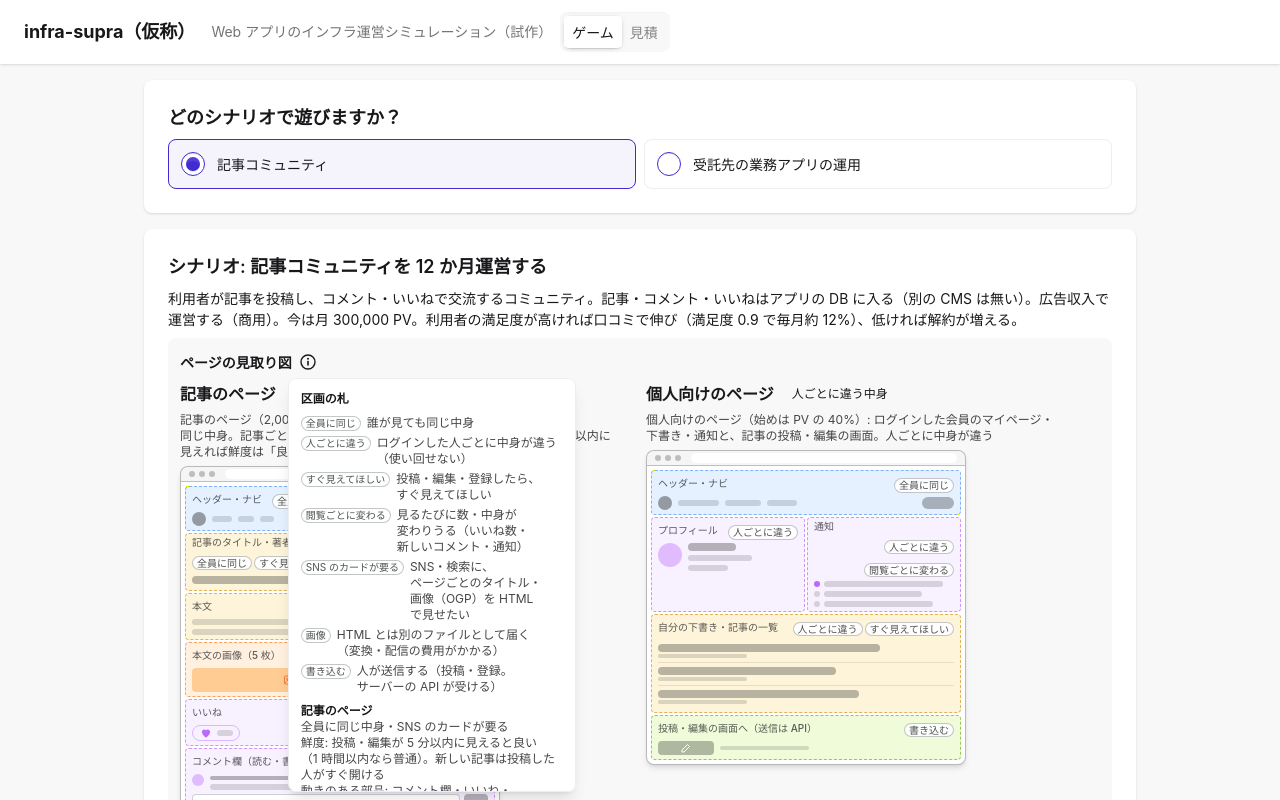
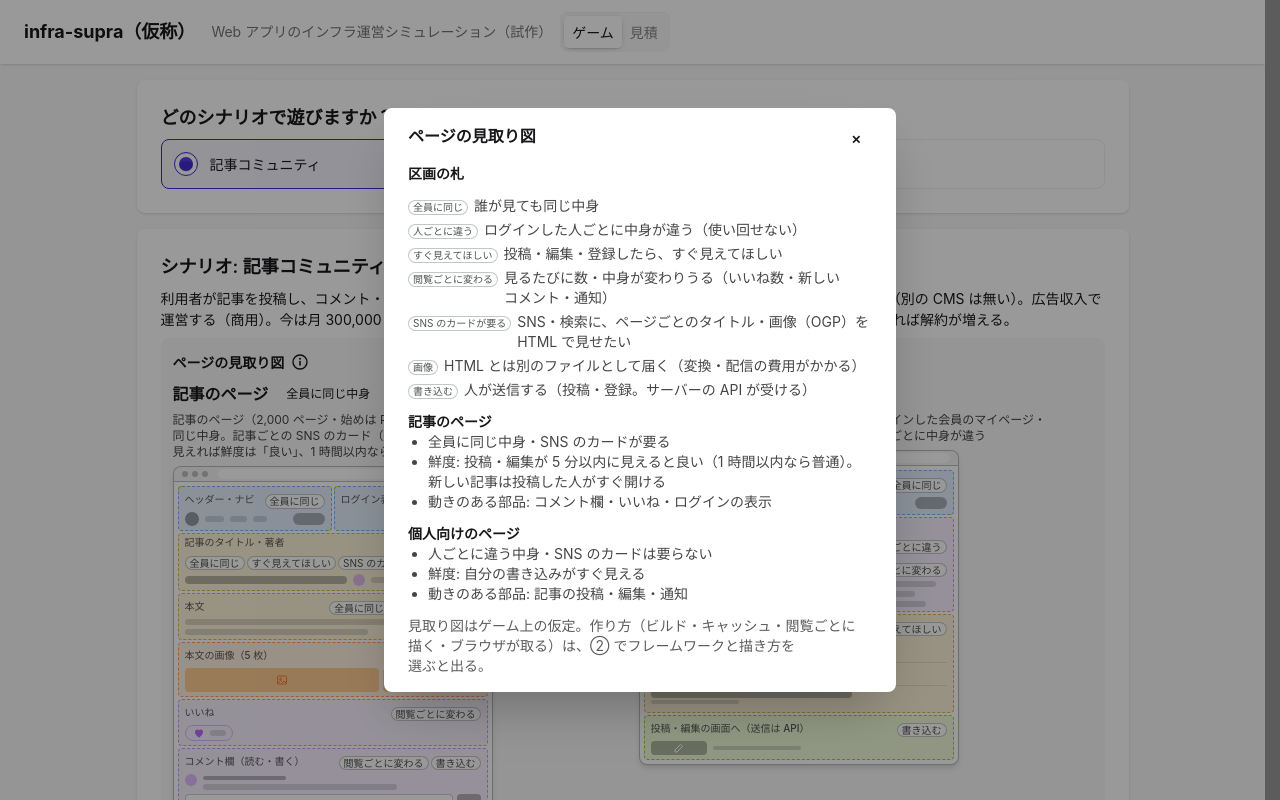
Before and after one commit to Daiius/infra-supra, a React (Vite) app in the folder packages/web/: page / in a window 1280 px wide. Both pictures are taken after a click on the button 307 px from the left and 362 px from the top of the page. Shown: the top 800 px of the page. Built offline with nearby package versions, Linux system fonts and the light colour scheme.

Commit message:
web: ⓘ の説明を吹き出しからダイアログにする（D-129）
開いたときだけ描き、見出しに対象の名前を出す。箇条は li・選択肢の説明は dl で組む。
構成図の箱の吹き出しは Popover に分けて残す。

```diff
--- a/packages/web/src/App.tsx
+++ b/packages/web/src/App.tsx
@@ -571,7 +571,7 @@ function Briefing({ onStart }: { onStart: (s: SaveData) => void }) {
                   <OptionText
                     name={`${o.label}を結ぶ`}
                     meta={[...commitmentMeta(o), '1 か月目から']}
-                    info={<Info>{o.premise}</Info>}
+                    info={<Info title={`${o.label}を結ぶ`}>{o.premise}</Info>}
                     why={null}
                   />
                 </label>
--- a/packages/web/src/info.tsx
+++ b/packages/web/src/info.tsx
@@ -1,8 +1,11 @@
-// 説明の ⓘ ボタン（選択肢の長い説明を畳む）。タップ・クリックで開閉し、Esc・外側のクリックで閉じる（hover だけに頼らない）。
+// 説明の ⓘ ボタン（Info。選択肢の長い説明を畳む）と、構成図の箱の吹き出し（Popover）。
+// Info は押すとダイアログ（daisyUI の modal）で中身を出す（D-129。説明が長いものが多く、吹き出しでは読みにくかった）。
+// Popover は箱を押すと出る吹き出しで、タップ・クリックで開閉し、Esc・外側のクリックで閉じる（hover だけに頼らない）。
 // 吹き出しは画面に固定して置き、画面の端からはみ出さないように横位置を詰める（狭い画面でも読める）。
 // 縦は、ボタンの下（足りなければ上の広い方）に置き、残りの高さを上限にして中でスクロールする（長い説明でも末尾まで読める）。
 import {
   createContext,
+  useCallback,
   useContext,
   useEffect,
   useId,
@@ -13,7 +16,7 @@ import {
 import { createPortal } from 'react-dom';
 
 /**
- * 吹き出しを描く先（既定は body）。モーダルの `<dialog>`（top layer）の中では body に描くとダイアログの後ろに隠れるので、
+ * 吹き出し・説明のダイアログを描く先（既定は body）。モーダルの `<dialog>`（top layer）の中では body に描くとダイアログの後ろに隠れるので、
  * ダイアログがその要素を渡す（OCL-8E844E7C）。位置は画面に固定なので、描く先が替わっても計算は同じ。
  */
 export const PortalContainer = createContext<HTMLElement | null>(null);
@@ -28,7 +31,132 @@ type Pos = { left: number; maxHeight: number } & (
   { top: number; bottom?: undefined } | { bottom: number; top?: undefined }
 );
 
+/** 見出しの既定: 読み上げの名前（「…の説明」）から「の説明」を外したもの。 */
+export function infoTitle(label: string): string {
+  return label.replace(/\s*の説明$/, '') || label;
+}
+
+/**
+ * 説明の ⓘ（D-129）。押すとモーダルのダイアログで中身を出す。× と Esc と背景で閉じ、閉じたらフォーカスを ⓘ に戻す。
+ * ダイアログは開いている間だけ描く（1 つの画面に ⓘ が多数並ぶので、閉じた ⓘ は DOM にダイアログを置かない）。
+ * 見出しは title（省略すると label から「の説明」を外したもの）。中身が長ければ本文だけスクロールする。
+ */
 export function Info({
+  children,
+  label = '説明',
+  title,
+  className = 'btn btn-ghost btn-xs btn-circle align-middle',
+}: {
+  children: ReactNode;
+  /** ボタンの読み上げ（既定「説明」）。 */
+  label?: string;
+  /** ダイアログの見出し（対象の名前。省略すると infoTitle(label)）。 */
+  title?: ReactNode;
+  /** ボタンの class（既定は丸い小さいボタン）。 */
+  className?: string;
+}) {
+  const [open, setOpen] = useState(false);
+  const button = useRef<HTMLButtonElement>(null);
+  return (
+    <>
+      <button
+        ref={button}
+        type="button"
+        className={className}
+        aria-label={label}
+        aria-haspopup="dialog"
+        aria-expanded={open}
+        data-info-button
+        onClick={(e) => {
+          // label の中に置かれても、選択肢を切り替えない
+          e.preventDefault();
+          e.stopPropagation();
+          setOpen(true);
+        }}
+      >
+        <InfoIcon />
+      </button>
+      {open && (
+        <InfoDialog
+          title={title ?? infoTitle(label)}
+          onClose={() => {
+            setOpen(false);
+            button.current?.focus();
+          }}
+        >
+          {children}
+        </InfoDialog>
+      )}
+    </>
+  );
+}
+
+/** 説明のダイアログ（Info が開いている間だけ描く）。slot-compare.tsx の比較のダイアログと同じ組み方。 */
+function InfoDialog({
+  title,
+  onClose,
+  children,
+}: {
+  title: ReactNode;
+  onClose: () => void;
+  children: ReactNode;
+}) {
+  const dialog = useRef<HTMLDialogElement>(null);
+  const titleId = useId();
+  const container = useContext(PortalContainer);
+  useEffect(() => {
+    const d = dialog.current;
+    if (d && !d.open) d.showModal();
+  }, []);
+  return createPortal(
+    <dialog
+      ref={dialog}
+      className="modal"
+      aria-labelledby={titleId}
+      data-info-dialog
+      onClose={(e) => {
+        // portal でも React の木では親のダイアログの子なので、close・キーの操作を親（比較・出来事のダイアログなど）へ伝えない
+        e.stopPropagation();
+        onClose();
+      }}
+      onKeyDown={(e) => e.stopPropagation()}
+      // label の中に置かれても、ダイアログの中のクリックで選択肢が切り替わらないように
+      onClick={(e) => e.stopPropagation()}
+    >
+      <div className="modal-box flex max-h-[calc(100dvh-2rem)] w-11/12 max-w-lg flex-col overflow-hidden px-3 py-4 text-left text-sm font-normal whitespace-normal sm:px-6">
+        <div className="flex shrink-0 items-start justify-between gap-2">
+          <h2 id={titleId} className="min-w-0 text-base font-bold break-words">
+            {title}
+          </h2>
+          <form method="dialog">
+            <button
+              className="btn btn-circle btn-ghost btn-sm"
+              aria-label="閉じる"
+              autoFocus
+            >
+              ✕
+            </button>
+          </form>
+        </div>
+        <div
+          className="mt-2 min-h-0 space-y-2 overflow-y-auto overscroll-contain break-words"
+          data-info-body
+        >
+          {children}
+        </div>
+      </div>
+      <form method="dialog" className="modal-backdrop">
+        <button aria-label="背景を押して閉じる" tabIndex={-1}>
+          閉じる
+        </button>
+      </form>
+    </dialog>,
+    container ?? document.body,
+  );
+}
+
+/** 構成図の箱の吹き出し（部品の選択の UI。ⓘ の説明ではないのでダイアログにしない。D-129）。 */
+export function Popover({
   children,
   label = '説明',
   trigger,
@@ -52,7 +180,13 @@ export function Info({
   const [pos, setPos] = useState<Pos | null>(null);
   // ボタンの要素は state に持つ（close を children(close) で渡すので、ref だと render 中に読むとみなされ React Compiler が最適化を諦める）
   const [button, setButton] = useState<HTMLButtonElement | null>(null);
-  const panel = useRef<HTMLDivElement>(null);
+  const panel = useRef<HTMLDivElement | null>(null);
+  // 中の ⓘ の説明のダイアログ（画像の箱の設定のチップなど）は吹き出しの中に描く（外側のクリックとみなして閉じないように）
+  const [panelEl, setPanelEl] = useState<HTMLDivElement | null>(null);
+  const panelRef = useCallback((el: HTMLDivElement | null) => {
+    panel.current = el;
+    setPanelEl(el);
+  }, []);
   const id = useId();
   const container = useContext(PortalContainer);
   const open = pos !== null;
@@ -80,6 +214,8 @@ export function Info({
   useEffect(() => {
     if (!open) return;
     const onKey = (e: KeyboardEvent) => {
+      // 中の説明のダイアログが開いていれば、Esc はそのダイアログを閉じる（吹き出しは閉じない）
+      if (panel.current?.querySelector('dialog[open]')) return;
       if (e.key === 'Escape') {
         // モーダルの中では、Esc はまず吹き出しだけを閉じる（ダイアログは閉じない）
         e.preventDefault();
@@ -138,7 +274,7 @@ export function Info({
         // body に出す（label の中に置かれても、吹き出しのクリックで選択肢が切り替わらないように）
         createPortal(
           <div
-            ref={panel}
+            ref={panelRef}
             id={id}
             role={interactive ? 'dialog' : 'tooltip'}
             aria-label={interactive ? label : undefined}
@@ -170,7 +306,9 @@ export function Info({
               zIndex: 60,
             }}
           >
-            {typeof children === 'function' ? children(close) : children}
+            <PortalContainer.Provider value={panelEl}>
+              {typeof children === 'function' ? children(close) : children}
+            </PortalContainer.Provider>
           </div>,
           container ?? document.body,
         )}
--- a/packages/web/src/page-wireframes.tsx
+++ b/packages/web/src/page-wireframes.tsx
@@ -265,7 +265,7 @@ export function ScenarioWireframesInfo({ pages }: { pages: ScenarioPage[] }) {
   const used = new Set(pages.flatMap((p) => p.regions.flatMap((r) => r.needs)));
   return (
     <Info label="ページの見取り図の説明">
-      <div className="space-y-2 text-xs">
+      <div className="space-y-3">
         <p className="font-semibold">区画の札</p>
         <ul aria-label="要件の札の凡例" className="space-y-1">
           {NEED_ORDER.filter((n) => used.has(n)).map((n) => (
@@ -280,7 +280,10 @@ export function ScenarioWireframesInfo({ pages }: { pages: ScenarioPage[] }) {
         {pages.map((p) => (
           <div key={p.route}>
             <p className="font-semibold">{p.label}</p>
-            <ul aria-label={`${p.label}の性質`} className="opacity-80">
+            <ul
+              aria-label={`${p.label}の性質`}
+              className="list-disc pl-5 opacity-80"
+            >
               <li>
                 {audienceText(p)}・
                 {p.needsOgp ? 'SNS のカードが要る' : 'SNS のカードは要らない'}
@@ -337,9 +340,9 @@ function OffscreenLine({ element: e }: { element: OffscreenElement }) {
         <span className="font-bold">{e.label}</span>: {summary}
       </p>
       <Info label={`${e.label}の説明`}>
-        <div className="space-y-1 text-xs">
+        <div className="space-y-1">
           <p className="font-semibold">{e.label}</p>
-          <ul className="list-disc pl-4">
+          <ul className="list-disc pl-5">
             {e.items.map((item) => (
               <li key={item}>{item}</li>
             ))}
--- a/packages/web/src/route-plan-table.tsx
+++ b/packages/web/src/route-plan-table.tsx
@@ -490,14 +490,10 @@ export function RouteChips({
                 </span>
               )}
               <Info label={`${r.strategyLabel}の説明`}>
-                {describe && (
-                  <span className="mb-1 block">
-                    {ROUTE_STRATEGIES[r.strategy].long}
-                  </span>
-                )}
-                {r.why}
+                {describe && <p>{ROUTE_STRATEGIES[r.strategy].long}</p>}
+                <p>{r.why}</p>
                 {r.detail.length > 0 && (
-                  <ul className="mt-1 list-disc pl-4">
+                  <ul className="list-disc pl-5">
                     {r.detail.map((d) => (
                       <li key={d}>{d}</li>
                     ))}
@@ -550,9 +546,11 @@ export function RouteChips({
             <Info
               label={`${a.label}${a.available ? 'の説明' : 'が使えない理由'}`}
             >
-              {why && <span className="block font-semibold">{why}</span>}
-              {a.reason}
-              {a.basis === 'assumption' && '（ゲーム上の仮定）'}
+              {why && <p className="font-semibold">{why}</p>}
+              <p>
+                {a.reason}
+                {a.basis === 'assumption' && '（ゲーム上の仮定）'}
+              </p>
             </Info>
           </li>
         );
--- a/packages/web/src/scenario-briefing.tsx
+++ b/packages/web/src/scenario-briefing.tsx
@@ -186,9 +186,9 @@ function FrameworkDetail({
       : undefined;
   const ssrCpuMs = sc.template(1).routes[0]!.processing.cpuMs;
   return (
-    <span className="block space-y-1">
-      <span className="block">{f.note}</span>
-      <span className="block font-semibold">このシナリオでは</span>
+    <>
+      <p>{f.note}</p>
+      <p className="font-semibold">このシナリオでは</p>
       <ul className="list-disc space-y-0.5 pl-5">
         {app.map((line) => (
           <li key={line}>{line}</li>
@@ -204,7 +204,7 @@ function FrameworkDetail({
           <li>SSR 1 回の CPU は約 {ssrCpuMs} ms（機能が増えると重くなる）</li>
         )}
       </ul>
-    </span>
+    </>
   );
 }
 
--- a/packages/web/src/setup-components.tsx
+++ b/packages/web/src/setup-components.tsx
@@ -152,12 +152,12 @@ function OtherMark({ o, size = 14 }: { o: SetupOption; size?: number }) {
 function OptionDetail({ o, why }: { o: SetupOption; why: string | null }) {
   const flavor = componentFlavor(o);
   return (
-    <span className="block space-y-1">
-      {why && <span className="block font-semibold">{why}</span>}
-      <span className="block font-semibold">{o.label}</span>
-      {flavor && <span className="block opacity-80">{flavor}</span>}
-      <span className="block">{o.note}</span>
-    </span>
+    <>
+      {why && <p className="font-semibold">{why}</p>}
+      <p className="font-semibold">{o.label}</p>
+      {flavor && <p className="opacity-80">{flavor}</p>}
+      <p>{o.note}</p>
+    </>
   );
 }
 
@@ -612,18 +612,19 @@ export function SettingChips<V extends string | number>({
   const info =
     note || flavors.length > 0 ? (
       <Info label={`${label}の説明`}>
-        <span className="block space-y-1">
-          {note && <span className="block">{note}</span>}
+        <>
+          {note && <p>{note}</p>}
           {flavors.length > 0 && (
-            <ul className="list-disc pl-4">
+            <dl aria-label={`${label}の選択肢`} className="space-y-1">
               {flavors.map((o) => (
-                <li key={o.value}>
-                  <span className="font-semibold">{o.label}</span>: {o.flavor}
-                </li>
+                <div key={o.value}>
+                  <dt className="inline font-semibold">{o.label}</dt>:{' '}
+                  <dd className="inline">{o.flavor}</dd>
+                </div>
               ))}
-            </ul>
+            </dl>
           )}
-        </span>
+        </>
       </Info>
     ) : undefined;
   return (
--- a/packages/web/src/stack-field.tsx
+++ b/packages/web/src/stack-field.tsx
@@ -375,7 +375,6 @@ function StackCard({
             name={name}
             info={
               <Info label={`${name} の説明`}>
-                <span className="block space-y-1">
                 {premises.length > 0 ? (
                   <ul className="list-disc space-y-0.5 pl-5">
                     {premises.map((p) => (
@@ -383,8 +382,7 @@ function StackCard({
                     ))}
                   </ul>
                 ) : null}
-                  <span className="block">{DIAGRAM_NOTE}</span>
-                </span>
+                <p>{DIAGRAM_NOTE}</p>
               </Info>
             }
           />
--- a/packages/web/src/system-diagram.tsx
+++ b/packages/web/src/system-diagram.tsx
@@ -18,7 +18,7 @@ import {
   type ReactNode,
 } from 'react';
 import { BrandMark, BRANDS, brandColor, type BrandId } from './brand-logos.tsx';
-import { Info } from './info.tsx';
+import { Popover } from './info.tsx';
 import {
   diagramModel,
   diagramSummary,
@@ -532,7 +532,7 @@ function BandNode({
       data-unselected={warn ? 'true' : undefined}
     >
       {parts && slots.length > 0 ? (
-        <Info
+        <Popover
           label={`${title}: ${n.ghost ? `${n.caption}（${n.label}` : `${n.label}（${n.caption}`}${warn ? '、未選択' : ''}）を替える`}
           interactive
           className={pressableBadge(warn)}
@@ -571,7 +571,7 @@ function BandNode({
               ))}
             </div>
           )}
-        </Info>
+        </Popover>
       ) : (
         <span className={BADGE} title={n.ghost ? GHOST_NOTE : undefined}>
           {name}
@@ -607,7 +607,7 @@ function LooseSlot({
       data-unselected={warn ? 'true' : undefined}
     >
       {parts && x.pressable ? (
-        <Info
+        <Popover
           label={`${x.label}（${x.picked ?? '未選択'}）を替える`}
           interactive
           className={pressableBadge(warn)}
@@ -627,7 +627,7 @@ function LooseSlot({
               {parts.render(x.slot, close, looseBox(x.slot))}
             </div>
           )}
-        </Info>
+        </Popover>
       ) : (
         <span className={BADGE}>{name}</span>
       )}
@@ -933,7 +933,7 @@ function CompactNode({
       data-ghost={n.ghost ? 'true' : undefined}
     >
       <foreignObject x={n.x} y={n.y} width={model.node.w} height={model.node.h}>
-        <Info
+        <Popover
           label={`${title}: ${n.label}（${n.caption}${warn ? '、未選択' : ''}）の${slots.length > 0 ? '説明と差し替え' : '説明'}`}
           interactive={slots.length > 0}
           className={`relative flex h-full w-full cursor-pointer items-center justify-center rounded-md px-0.5 text-center text-[10px] leading-tight hover:bg-base-200 focus-visible:outline-2 focus-visible:-outline-offset-2 focus-visible:outline-primary ${
@@ -1011,7 +1011,7 @@ function CompactNode({
               ))}
             </div>
           )}
-        </Info>
+        </Popover>
       </foreignObject>
     </g>
   );
@@ -1064,7 +1064,7 @@ function SwappableNode({
         width={model.node.w - 4}
         height={model.node.h - 4}
       >
-        <Info
+        <Popover
           label={`${title}: ${n.label}（${n.caption}${warn ? '、未選択' : ''}）を替える`}
           interactive
           // ホバーで primary の枠を太くし、地を薄く塗る（押せる箱だと分かるように。D-116）。未選択の箱は警告色
@@ -1115,7 +1115,7 @@ function SwappableNode({
               ))}
             </div>
           )}
-        </Info>
+        </Popover>
       </foreignObject>
     </g>
   );
```
Also changed, not shown: packages/web/src/game-screen.tsx (+10 -10 lines). Lines whose indentation alone changed are shown as unchanged.
